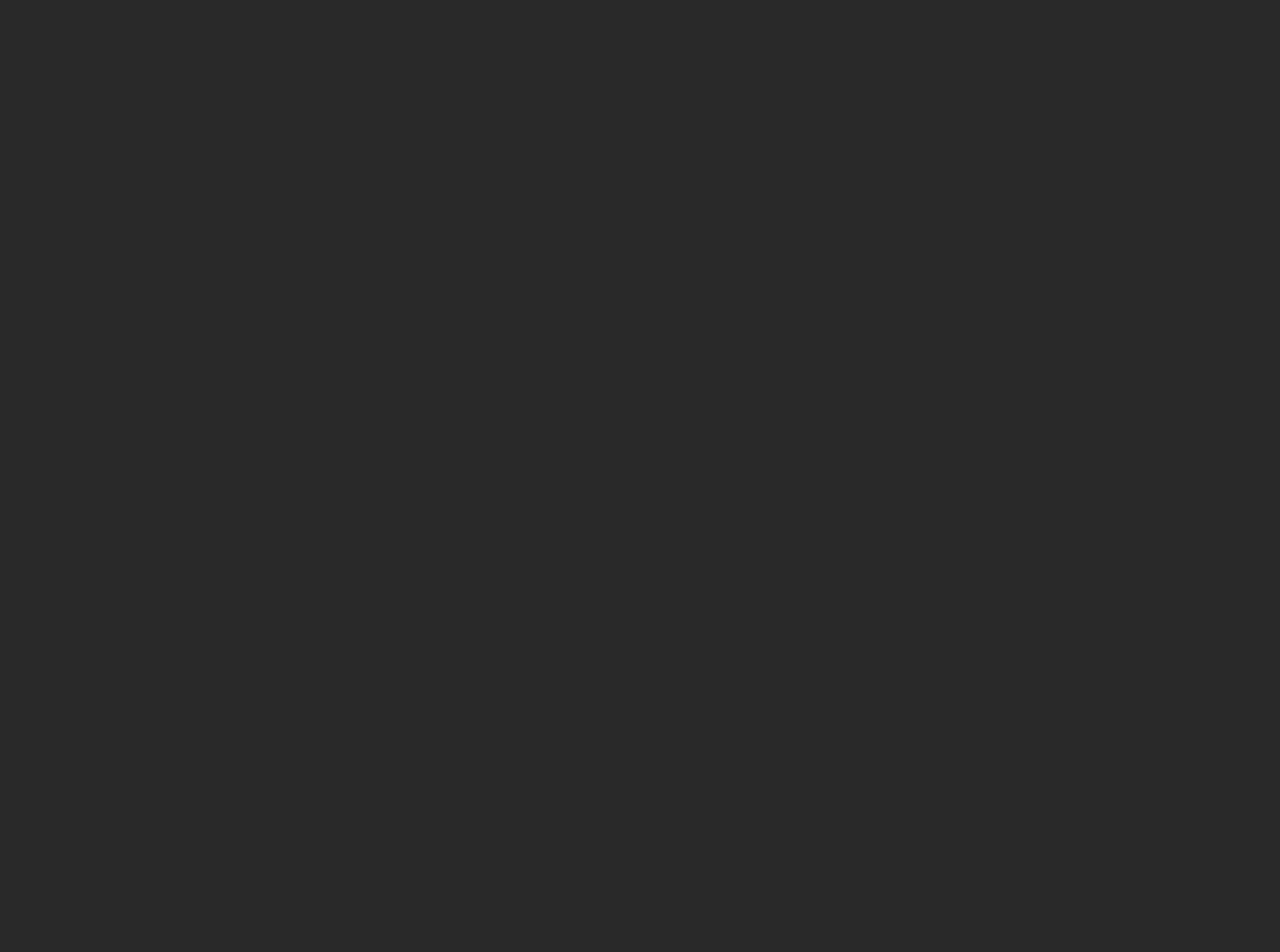
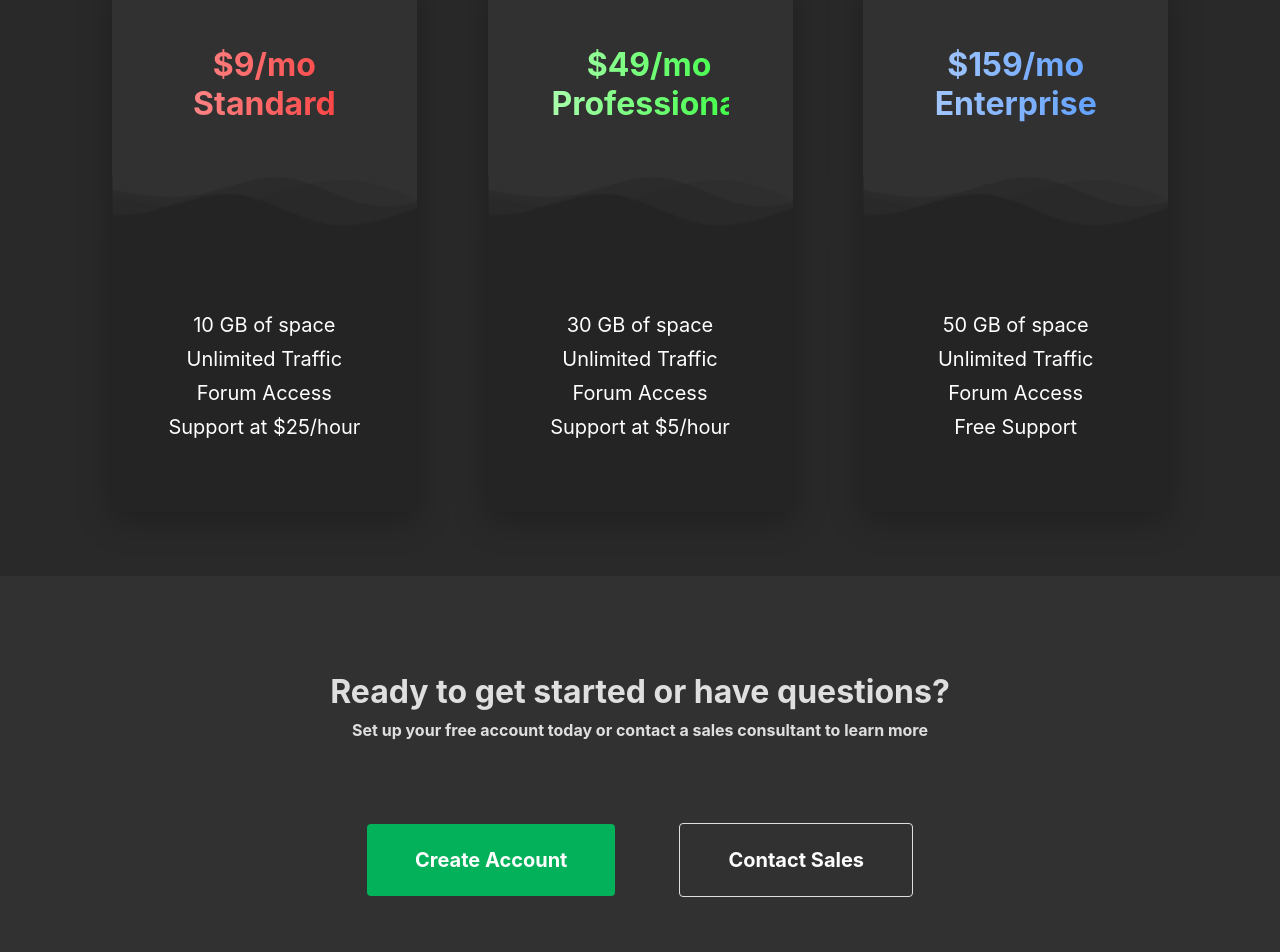
Before and after one commit to ajamarco/linney_test, a React (Create React App) app: page / in a window 1280 px wide. Shown: the part 913-1865 px from the top of the page. Before the commit the page ends 800 px from the top, so only its background shows below. Built offline with nearby package versions, Linux system fonts and the light colour scheme.

Commit message:
pricing cards done

```diff
--- a/src/App.js
+++ b/src/App.js
@@ -2,12 +2,16 @@
 import Navbar from "./components/Navbar";
 import Footer from "./components/Footer";
 import Hero from "./components/Hero";
+import ContactUs from "./components/ContactUs";
+import Pricing from "./components/Pricing";
 
 function App() {
   return (
     <div className="App">
       <Navbar />
       <Hero />
+      <Pricing />
+      <ContactUs />
       <Footer />
     </div>
   );
--- /dev/null
+++ b/src/components/ContactUs.jsx
@@ -0,0 +1,23 @@
+import React from "react";
+import "../styles/ContactUs.css";
+
+const ContactUs = () => {
+  return (
+    <section className="contact-us-container">
+      <div className="contact-us_text_container">
+        <h2>Ready to get started or have questions?</h2>
+        <p>Set up your free account today or contact a sales consultant to learn more</p>
+      </div>
+      <div className="contact-us_buttons">
+        <div className="contact-us_btn_create_account">
+          <p className="contact-us_btn_text">Create Account</p>
+        </div>
+        <div className="contact-us_btn_contact_sales">
+          <p className="contact-us_btn_text">Contact Sales</p>
+        </div>
+      </div>
+    </section>
+  );
+};
+
+export default ContactUs;
--- /dev/null
+++ b/src/components/Pricing.jsx
@@ -0,0 +1,34 @@
+import React from "react";
+import "../styles/Pricing.css";
+import PricingCard from "./PricingCard";
+
+const Pricing = () => {
+  return (
+    <section className="pricing">
+      <div className="pricing-text">
+        <h1 className="pricing-text_title">Pricing</h1>
+        <p className="pricing-text_body">Cut your cloud bills in half with bundled extras like DDoS Protection, cloud firewalls, and generous transfer.</p>
+      </div>
+      <div className="pricing-cards">
+        <PricingCard
+          features={["10 GB of space", "Unlimited Traffic", "Forum Access", "Support at $25/hour"]}
+          price={"$9/mo Standard"}
+          background={"linear-gradient(90deg, #ff9b9b -20.37%, #fb3434 113.89%)"}
+        />
+        <PricingCard
+          features={["30 GB of space", "Unlimited Traffic", "Forum Access", "Support at $5/hour"]}
+          price={"$49/mo Professional"}
+          background={"linear-gradient(90deg, #ACFFAF -3.4%, #43FE4A 100.34%)"}
+          mainPlan={true}
+        />
+        <PricingCard
+          features={["50 GB of space", "Unlimited Traffic", "Forum Access", "Free Support"]}
+          price={"$159/mo Enterprise"}
+          background={"linear-gradient(90deg, #ACCCFC -10.4%, #5F9FFF 100.4%)"}
+        />
+      </div>
+    </section>
+  );
+};
+
+export default Pricing;
--- /dev/null
+++ b/src/components/PricingCard.jsx
@@ -0,0 +1,27 @@
+import React from "react";
+import "../styles/PricingCard.css";
+
+const PricingCard = ({ features, price, background, mainPlan }) => {
+  const mainPlanHeight = mainPlan ? "560px" : "540px";
+  return (
+    <div className="pricing_card" style={{ height: mainPlanHeight }}>
+      <div className="pricing_card-price">
+        <p className="pricing_card-price_text" style={{ background: background, backgroundClip: "text" }}>
+          {price}
+        </p>
+      </div>
+      <div className="pricing_card-img" />
+      <div className="pricing_card-features">
+        {features.map((feature, index) => {
+          return (
+            <p key={index} className="pricing_card-features_feature">
+              {feature}
+            </p>
+          );
+        })}
+      </div>
+    </div>
+  );
+};
+
+export default PricingCard;
--- /dev/null
+++ b/src/styles/ContactUs.css
@@ -0,0 +1,84 @@
+.contact-us-container {
+  display: flex;
+  flex-direction: column;
+  justify-content: center;
+  align-items: center;
+  padding: 96px 24px;
+  gap: 48px;
+
+  height: 416px;
+
+  background: #313131;
+}
+
+.contact-us_text_container {
+  width: 708px;
+  height: 104px;
+  font-family: "Inter";
+  font-style: normal;
+  font-weight: 700;
+
+  line-height: 39px;
+  text-align: center;
+  color: #dfdfdf;
+}
+
+.contact-us_text_container h2 {
+  font-size: 32px;
+}
+
+.contact-us_text_container p {
+  font-size: 16px;
+}
+
+.contact-us_buttons {
+  /* Actions */
+
+  /* Auto layout */
+  display: flex;
+  flex-direction: row;
+  justify-content: center;
+  align-items: center;
+  padding: 0px;
+  gap: 64px;
+
+  width: 547px;
+  height: 72px;
+}
+
+.contact-us_btn_create_account {
+  display: flex;
+  flex-direction: row;
+  align-items: center;
+  padding: 24px 48px;
+  gap: 10px;
+
+  background: #02b159;
+  border-radius: 4px;
+}
+
+.contact-us_btn_text {
+  font-family: "Inter";
+  font-style: normal;
+  font-weight: 700;
+  font-size: 20px;
+  line-height: 24px;
+  display: flex;
+  align-items: center;
+  text-align: center;
+  color: #fefefe;
+}
+
+.contact-us_btn_contact_sales {
+  box-sizing: border-box;
+
+  /* Auto layout */
+  display: flex;
+  flex-direction: row;
+  align-items: center;
+  padding: 24px 48px;
+  gap: 10px;
+
+  border: 1px solid #dfdfdf;
+  border-radius: 4px;
+}
--- /dev/null
+++ b/src/styles/Pricing.css
@@ -0,0 +1,50 @@
+.pricing {
+  display: flex;
+  flex-direction: column;
+  justify-content: center;
+  align-items: center;
+  padding: 48px 24px;
+  gap: 48px;
+
+  height: 889.45px;
+
+  background: #292929;
+}
+
+.pricing-text {
+  width: 784px;
+  height: 182px;
+
+  font-family: "Inter";
+  font-style: normal;
+
+  color: #dfdfdf;
+}
+
+.pricing-text_title {
+  font-weight: 700;
+  font-size: 48px;
+  line-height: 58px;
+  margin-bottom: 30px;
+}
+
+.pricing-text_body {
+  font-weight: 400;
+  font-size: 18px;
+  line-height: 29px;
+}
+
+.pricing-cards {
+  /* Pricing Cards */
+
+  /* Auto layout */
+  display: flex;
+  flex-direction: row;
+  justify-content: center;
+  align-items: center;
+  padding: 0px;
+  gap: 64px;
+
+  width: 1063px;
+  height: 563.45px;
+}
--- /dev/null
+++ b/src/styles/PricingCard.css
@@ -0,0 +1,82 @@
+.pricing_card {
+  /* Card 1 */
+
+  /* Auto layout */
+  display: flex;
+  flex-direction: column;
+  justify-content: center;
+  align-items: center;
+  padding: 0px;
+
+  width: 400px;
+  /* height: 531.45px; */
+  height: 563.45px;
+
+  filter: drop-shadow(0px 8px 16px rgba(0, 0, 0, 0.25));
+}
+
+.pricing_card-price {
+  padding: 64px;
+  gap: 10px;
+
+  width: 305px;
+  height: 194px;
+
+  background: #313131;
+}
+
+.pricing_card-price_text {
+  font-family: "Inter";
+  font-style: normal;
+  font-weight: 700;
+  font-size: 32px;
+  line-height: 39px;
+  display: flex;
+  align-items: center;
+  text-align: center;
+
+  /* background: linear-gradient(90deg, #ff9b9b -20.37%, #fb3434 113.89%); */
+  -webkit-background-clip: text;
+  -webkit-text-fill-color: transparent;
+  background-clip: text;
+  /* width: 108px; */
+  /* height: 66px; */
+}
+.pricing_card-img {
+  width: 305px;
+  height: 65.45px;
+
+  background: url("../assets/waves.png");
+
+  /* Inside auto layout
+    flex: none;
+    order: 1;
+    align-self: stretch;
+    flex-grow: 0; */
+}
+
+.pricing_card-features {
+  /* Background Dark */
+
+  /* Auto layout */
+  display: flex;
+  flex-direction: column;
+  justify-content: center;
+  align-items: center;
+  padding: 64px 56px;
+  gap: 10px;
+
+  width: 305px;
+  height: 272px;
+
+  background: #242424;
+}
+
+.pricing_card-features p {
+  font-family: "Inter";
+  font-style: normal;
+  font-weight: 400;
+  font-size: 20px;
+  line-height: 24px;
+  color: #ffffff;
+}
```
Also changed, not shown: src/assets/waves.png (added).
